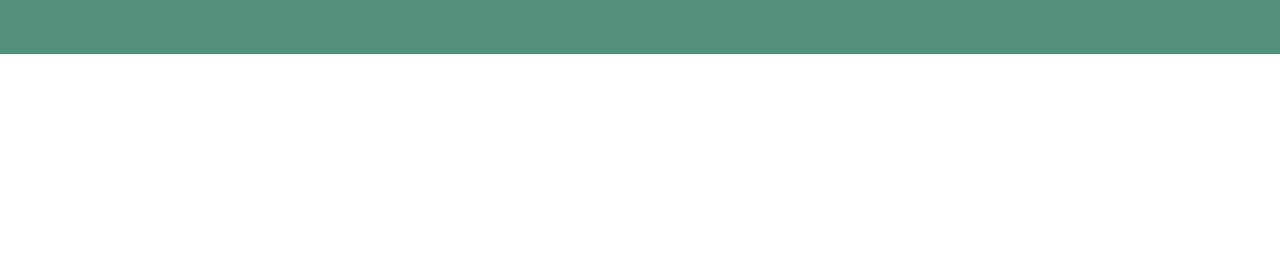
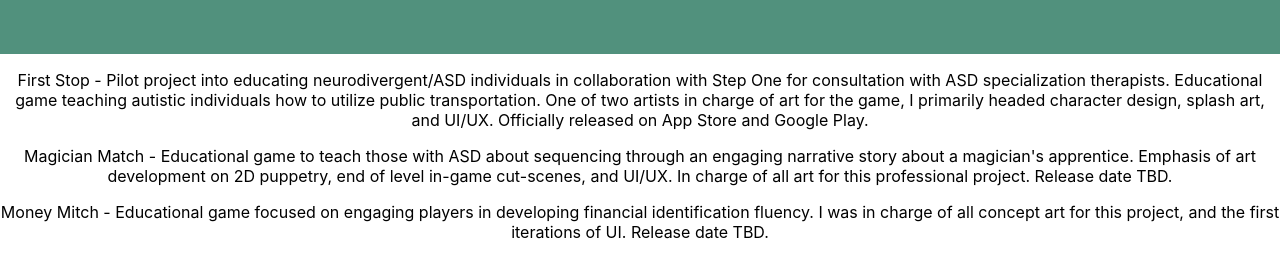
Before and after one commit to Sean-K-ORourke-portfolio/PortfolioWebsite, a React (Create React App) app: page / in a window 1280 px wide. Shown: the part 746-1001 px from the top of the page. Before the commit the page ends 800 px from the top, so only its background shows below. Built offline with nearby package versions, Linux system fonts and the light colour scheme.

Commit message:
added simcoach games project descriptions

```diff
--- a/src/App.js
+++ b/src/App.js
@@ -36,6 +36,17 @@
           my github
         </a>
       </header>
+      <div>
+        <p>
+        First Stop - Pilot project into educating neurodivergent/ASD individuals in collaboration with Step One for consultation with ASD specialization therapists. Educational game teaching autistic individuals how to utilize public transportation. One of two artists in charge of art for the game, I primarily headed character design, splash art, and UI/UX. Officially released on App Store and Google Play.
+        </p>
+        <p>
+        Magician Match - Educational game to teach those with ASD about sequencing through an engaging narrative story about a magician's apprentice. Emphasis of art development on 2D puppetry, end of level in-game cut-scenes, and UI/UX. In charge of all art for this professional project. Release date TBD.
+        </p>
+        <p>
+          Money Mitch - Educational game focused on engaging players in developing financial identification fluency. I was in charge of all concept art for this project, and the first iterations of UI. Release date TBD.
+        </p>
+      </div>
     </div>
   );
 }
```
